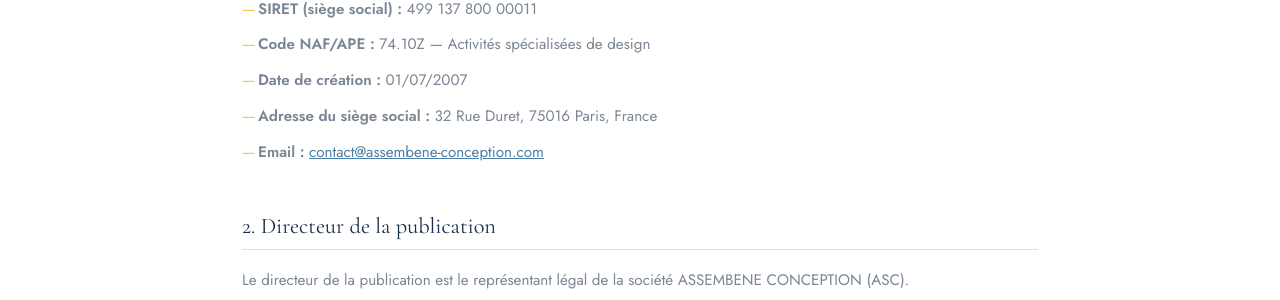
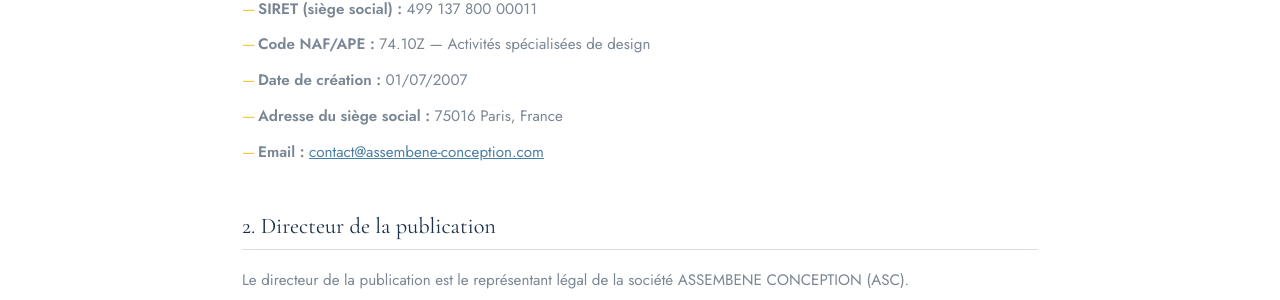
Before and after one commit to ASSEMBENE/assembene.github.io, a Jekyll site: the page built from mentions-legales/index.html, in a window 1280 px wide. Shown: the part 482-782 px from the top of the page. Built offline with Jekyll 4.4.1, drawn with Linux system fonts in a browser that asks for light colours.

Commit message:
Update index.html

```diff
--- a/mentions-legales/index.html
+++ b/mentions-legales/index.html
@@ -21,7 +21,7 @@
         <li><strong>SIRET (siège social) :</strong> 499 137 800 00011</li>
         <li><strong>Code NAF/APE :</strong> 74.10Z — Activités spécialisées de design</li>
         <li><strong>Date de création :</strong> 01/07/2007</li>
-        <li><strong>Adresse du siège social :</strong> 32 Rue Duret, 75016 Paris, France</li>
+        <li><strong>Adresse du siège social :</strong> 75016 Paris, France</li>
         <li><strong>Email :</strong> <a href="mailto:contact@assembene-conception.com">contact@assembene-conception.com</a></li>
       </ul>
     </div>
```
